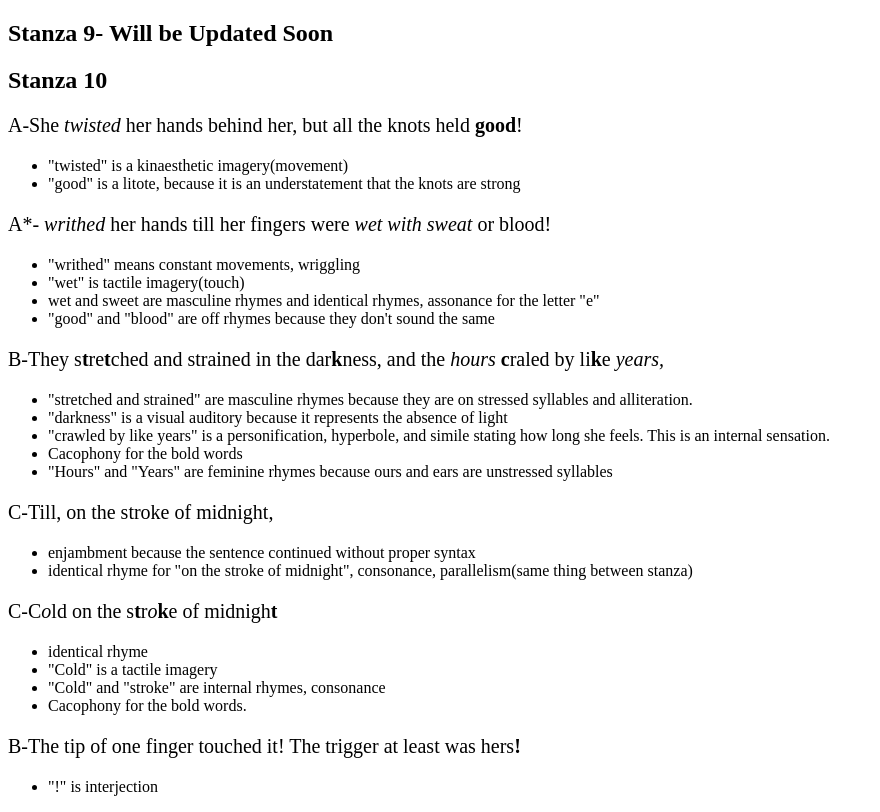
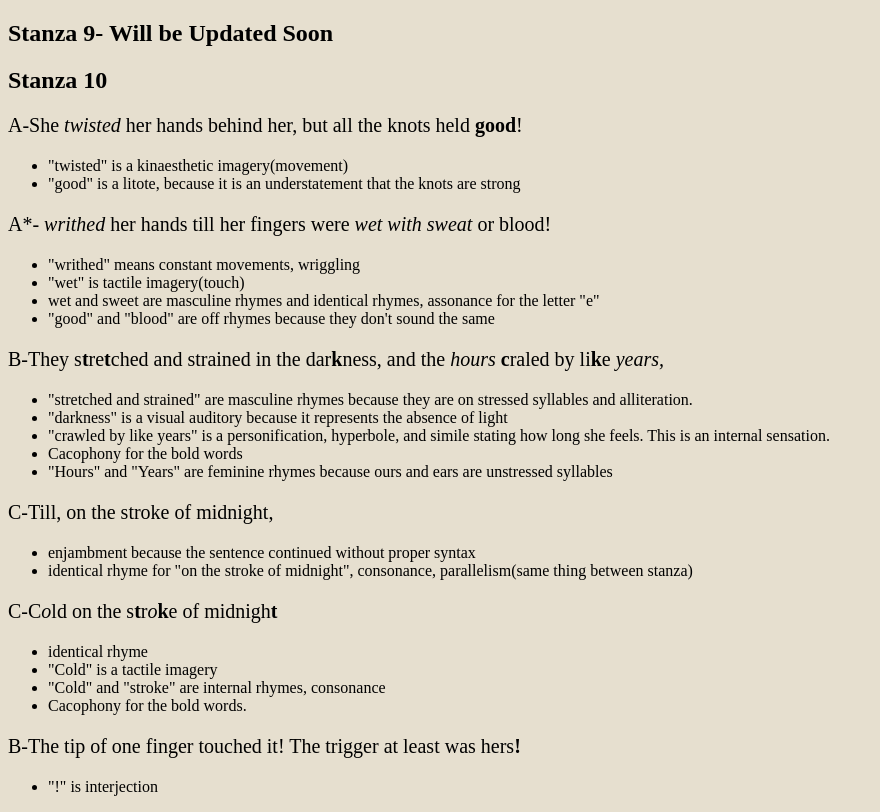
Before and after one commit to HTMLLearner01/The-highwayman, a plain HTML site: page literarydevices.html in a window 1280 px wide. Shown: the whole page, without its empty margins (0-880 px from the left). Drawn offline with Linux system fonts and the light colour scheme.

Commit message:
added background

```diff
--- a/style2.css
+++ b/style2.css
@@ -1,3 +1,7 @@
 p{
 	font-size: 20px;
 }
+
+body{
+	background-color: rgb(230, 223, 207);
+}
```
Also changed, not shown: 1 other file.
